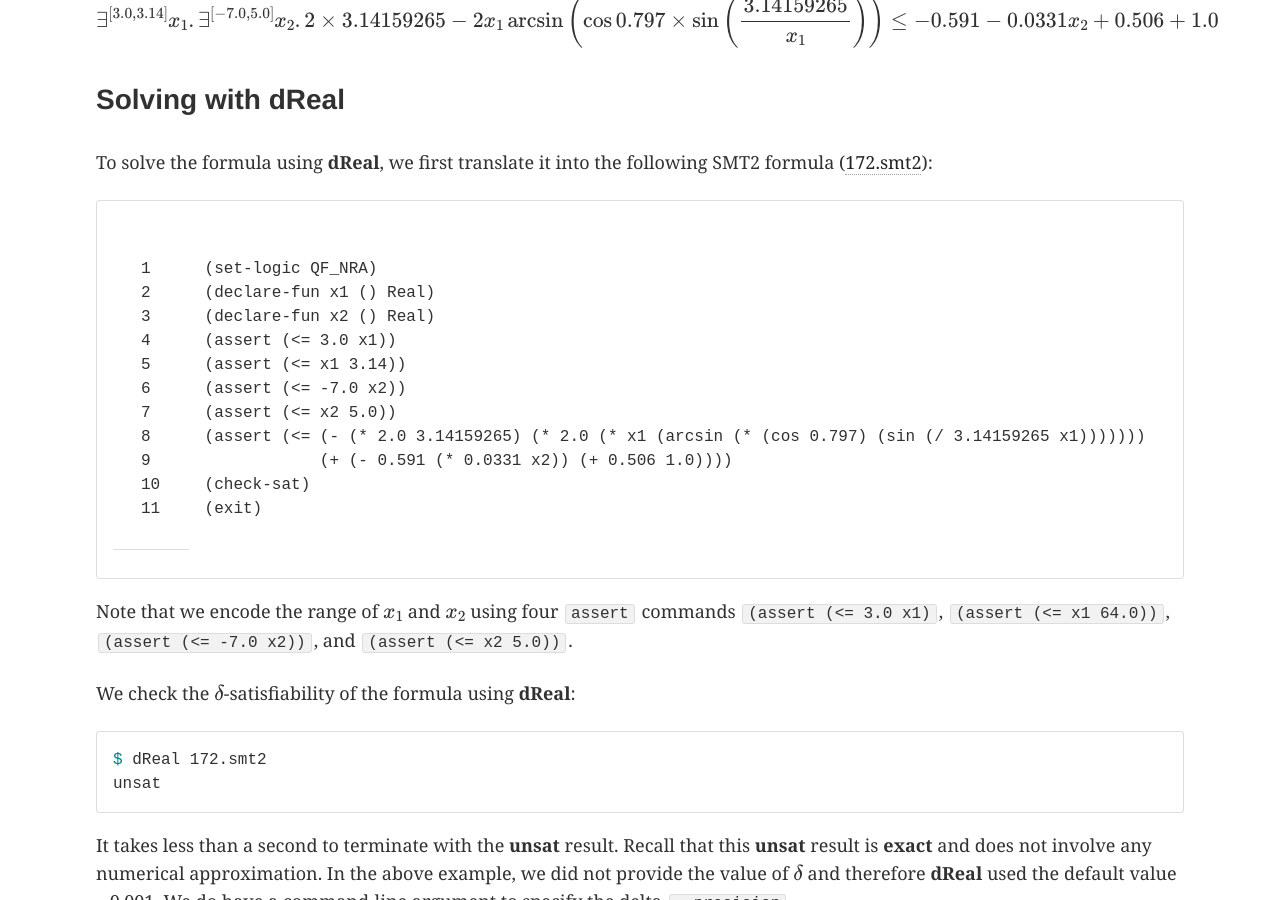
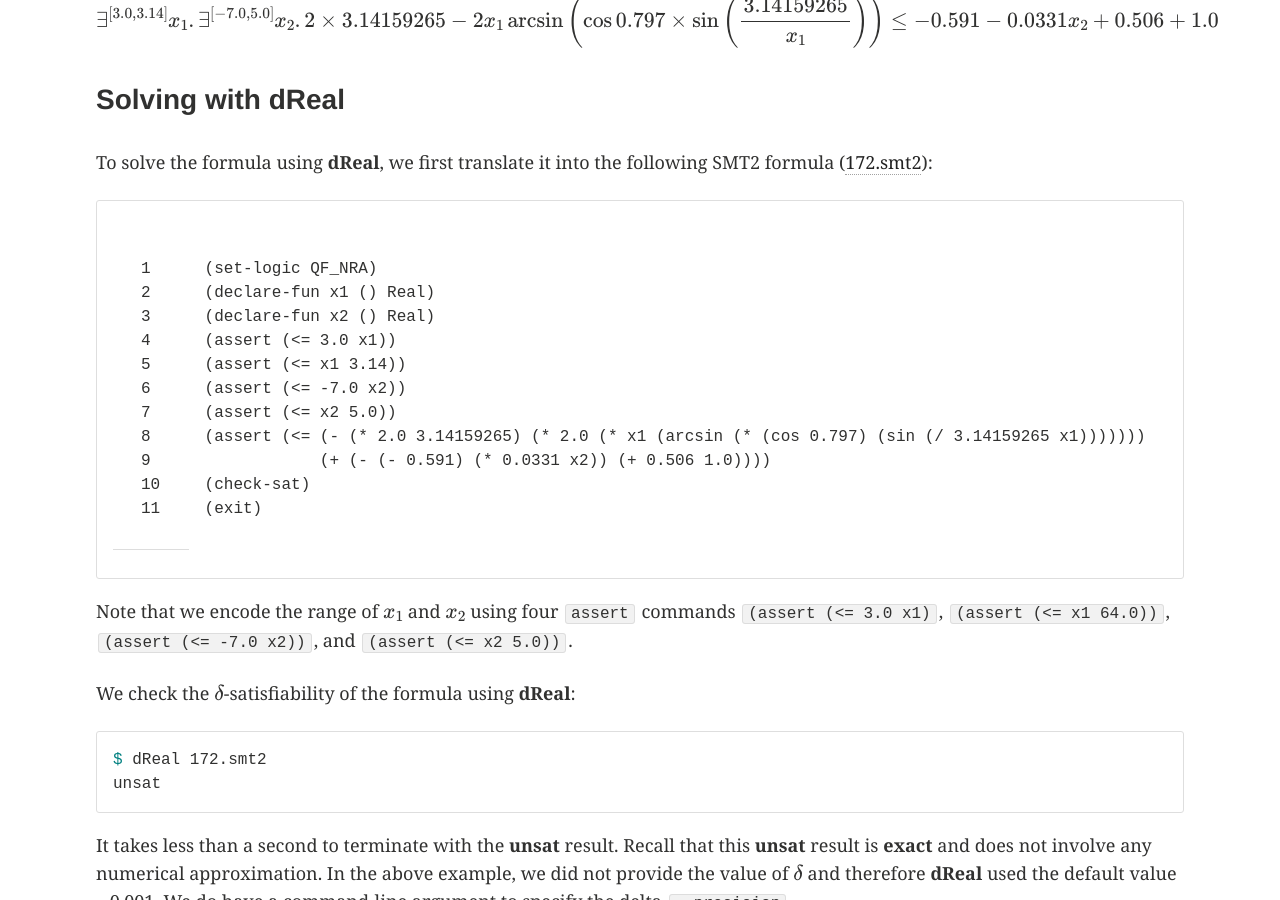
Before and after one commit to dreal/dreal.github.io, a Jekyll site: the page built from index.md, in a window 1280 px wide and 900 px high, scrolled down 593 px. Built offline with Jekyll 4.4.1, drawn with Linux system fonts in a browser that asks for light colours; formulas are drawn with MathJax 3.

Commit message:
Fix the example smt2

```diff
--- a/index.md
+++ b/index.md
@@ -47,7 +47,7 @@
 (assert (<= -7.0 x2))
 (assert (<= x2 5.0))
 (assert (<= (- (* 2.0 3.14159265) (* 2.0 (* x1 (arcsin (* (cos 0.797) (sin (/ 3.14159265 x1)))))))
-            (+ (- 0.591 (* 0.0331 x2)) (+ 0.506 1.0))))
+            (+ (- (- 0.591) (* 0.0331 x2)) (+ 0.506 1.0))))
 (check-sat)
 (exit)
 {% endhighlight %}
```
